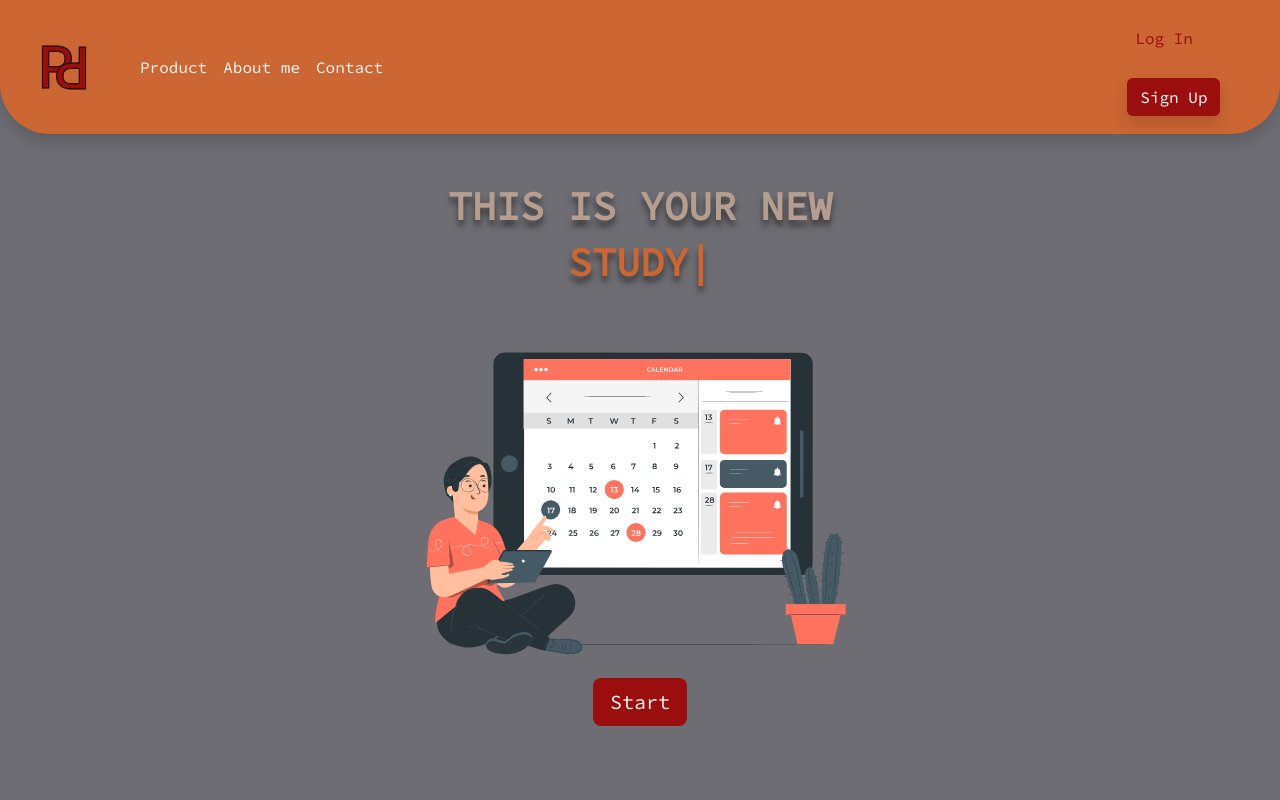
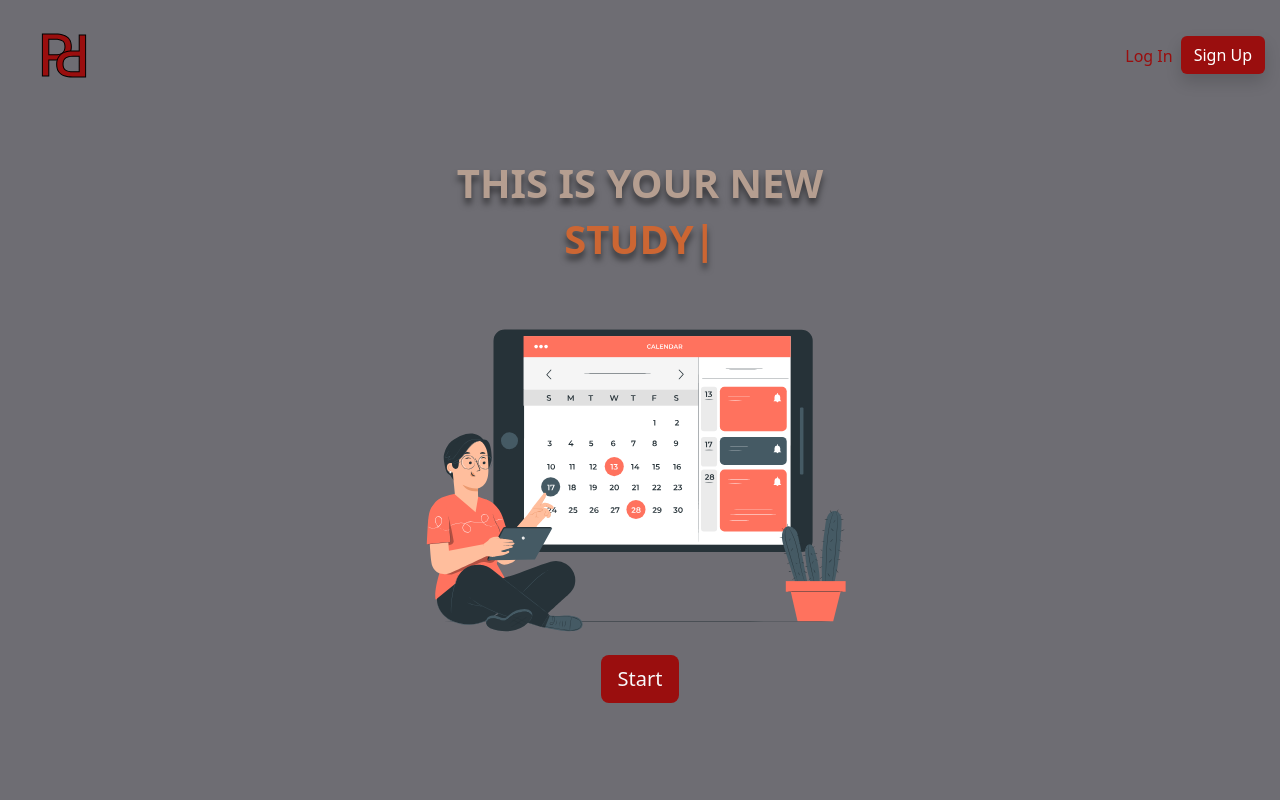
Before and after one commit to CrashMtfk/PhantomPlans, a React (Create React App) app in the folder phantom_plans_front/: page / in a window 1280 px wide. Shown: the top 800 px of the page. Built offline with nearby package versions, Linux system fonts and the light colour scheme.

Commit message:
made some small changes and added the css reset

```diff
--- a/phantom_plans_front/src/components/dashboard_components/EditTaskContainer.jsx
+++ b/phantom_plans_front/src/components/dashboard_components/EditTaskContainer.jsx
@@ -14,7 +14,6 @@
     const updateTask = (e) => {
         e.preventDefault();
         const accessToken = localStorage.getItem('token');
-        console.log(modifiedTitle + " " + modifiedDescription + " " + modifiedDeadline + " " + task._id);
         axios.put('http://localhost:5000/task/update',{
             taskTitle: modifiedTitle,
             taskDescription: modifiedDescription,
--- a/phantom_plans_front/src/components/dashboard_components/TaskContainer.jsx
+++ b/phantom_plans_front/src/components/dashboard_components/TaskContainer.jsx
@@ -40,7 +40,7 @@
     }
 
     return (
-        <div className={completed ? 'card w-25 h-25 col-sm-6 opacity-50' : 'card w-25 h-25 col-sm-6 shadow-p'} style={{ marginLeft: '2%', marginRight: '2%' }}>
+        <div className={completed ? 'card w-25 h-25 col-sm-6 opacity-50 text-bg-warning' : 'card w-25 h-25 col-sm-6 shadow-p text-bg-warning'} style={{ marginLeft: '2%', marginRight: '2%' }}>
             {editState ?
                 (
                     <EditTaskContainer setEditState = {setEditState} task = {props.taskHolder} refresh = {props.keyHolder}/>
--- a/phantom_plans_front/src/index.css
+++ b/phantom_plans_front/src/index.css
@@ -1,3 +1,24 @@
+html, body, div, span, applet, object, iframe,
+h1, h2, h3, h4, h5, h6, p, blockquote, pre,
+a, abbr, acronym, address, big, cite, code,
+del, dfn, em, img, ins, kbd, q, s, samp,
+small, strike, strong, sub, sup, tt, var,
+b, u, i, center,
+dl, dt, dd, ol, ul, li,
+fieldset, form, label, legend,
+table, caption, tbody, tfoot, thead, tr, th, td,
+article, aside, canvas, details, embed,
+figure, figcaption, footer, header, hgroup,
+menu, nav, output, ruby, section, summary,
+time, mark, audio, video {
+	margin: 0;
+	padding: 0;
+	border: 0;
+	font-size: 100%;
+	font: inherit;
+	vertical-align: baseline;
+}
+
 body {
   margin: 0;
   font-family: -apple-system, BlinkMacSystemFont, 'Segoe UI', 'Roboto', 'Oxygen',
--- a/phantom_plans_front/src/layout/Navbar.jsx
+++ b/phantom_plans_front/src/layout/Navbar.jsx
@@ -6,31 +6,14 @@
 
 export default function Navbar() {
     return (
-        <nav className="navbar navbar-expand-lg bg-body-tertiary shadow">
+        <nav className="navbar navbar-expand-lg bg-body-tertiary ">
             <div className="container-fluid">
                 <Link className="navbar-brand" to="/"><img src={navLogo} alt="" className='ms-4' /></Link>
-                <div className=" navbar-collapse ms-4 w-75" id="navbarSupportedContent">
-                    <ul className="navbar-nav">
-                        <li className='nav-item'>
-                            <a className='nav-link text-light' href="/#hero-section">
-                                Product
-                            </a>
-                        </li>
-                        <li className='nav-item'>
-                            <a className='nav-link text-light' href="/#features-section">
-                                About me
-                            </a>
-                        </li>
-                        <li className='nav-item'>
-                            <a className='nav-link text-light' href="/#about-section">
-                                Contact
-                            </a>
-                        </li>
-                    </ul>
-                </div>
                 <ul className="nav navbar-nav action-buttons">
                     <li className='nav-item'>
-                        <Link href="" className="nav-link" id='log-in-link' to="/login">Log In</Link>
+                        <Link href="" className="nav-link" id='log-in-link' to="/login">
+                            Log In
+                        </Link>
                     </li>
                     <li className="nav-item">
                         <Link className="btn nav-btn shadow" id='sign-up-button' to="/signup">
--- a/phantom_plans_front/src/layout/SidebarNav.jsx
+++ b/phantom_plans_front/src/layout/SidebarNav.jsx
@@ -15,8 +15,6 @@
         navigate('/');
         localStorage.removeItem('token');
         localStorage.removeItem('user');
-        console.log('The fck is going on?');
-
     };
 
     return (
--- a/phantom_plans_front/src/styling/navbar.css
+++ b/phantom_plans_front/src/styling/navbar.css
@@ -4,18 +4,8 @@
     font-family: 'Source Code Pro', monospace;
 }
 
-.navbar {
-    background-color: #CC6633;
-    border-bottom-left-radius: 50px;
-    border-bottom-right-radius: 50px;
-}
-
 .action-buttons {
     width: 12%;
-}
-
-.action-buttons li{
-    margin: 10px;
 }
 
 #log-in-link{
```
